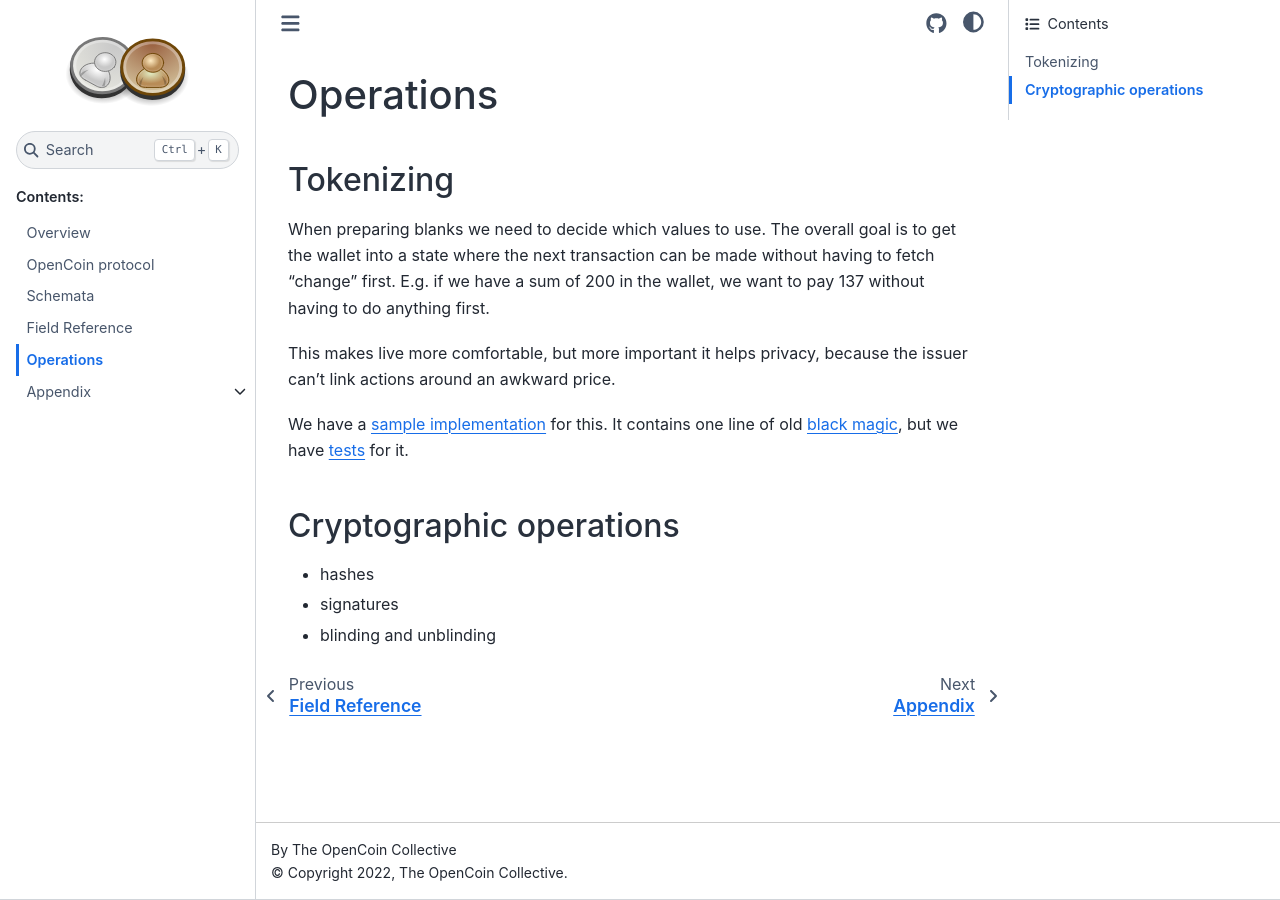
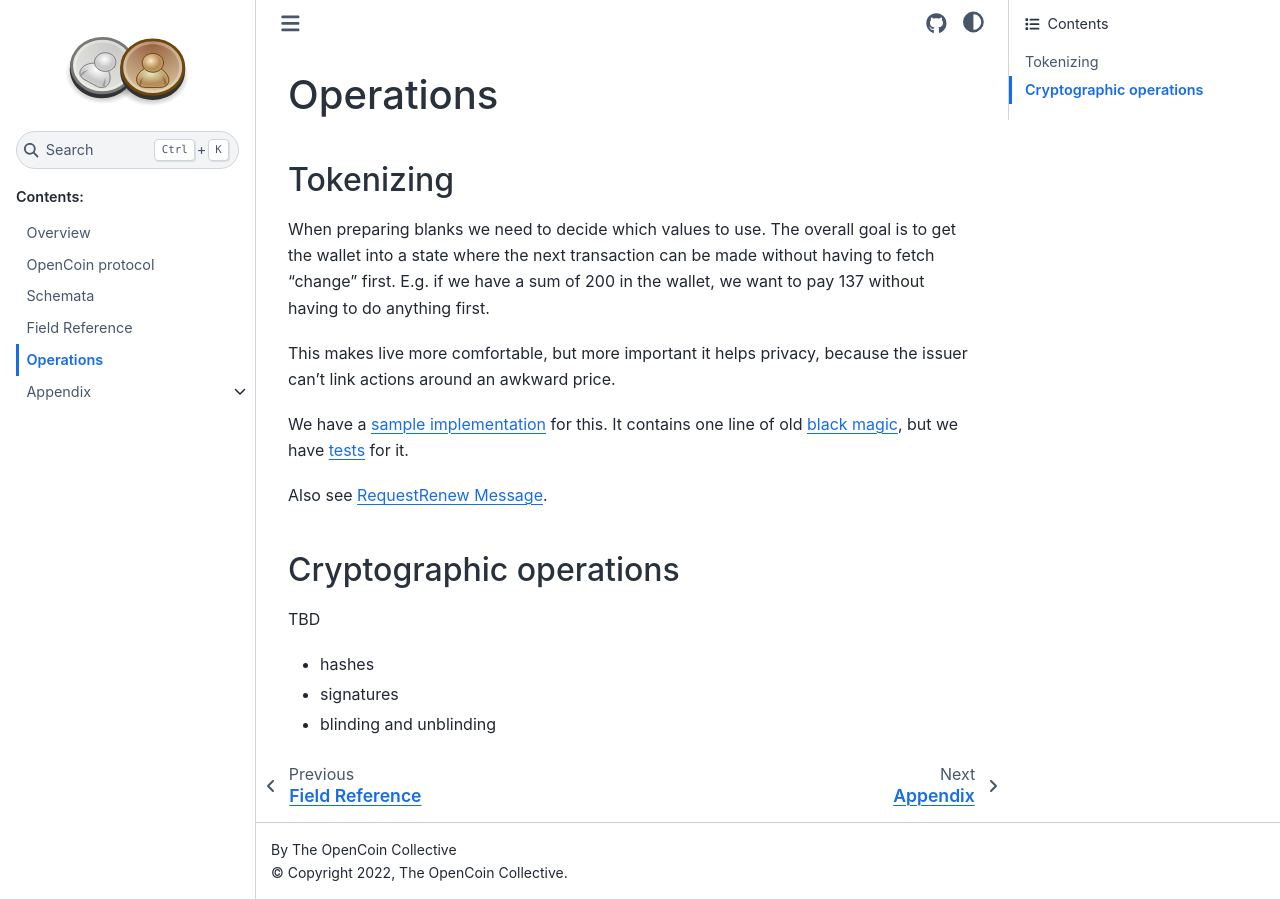
Before and after one commit to OpenCoin/opencoin-playground, a Sphinx documentation site: the page built from v4/docs/operations.md, in a window 1280 px wide. Built offline with Sphinx 7.4.7 and the Sphinx Book theme 1.1.4, drawn with Linux system fonts in a browser that asks for light colours.

Commit message:
Link tokenize content

```diff
--- a/v4/docs/operations.md
+++ b/v4/docs/operations.md
@@ -12,7 +12,11 @@ an awkward price.
 We have a [sample implementation](../coinsplitting.py) for this. It contains one line of old
 [black magic](https://en.wikipedia.org/wiki/Magic_(programming)#Variants), but we have [tests](../test_coinsplitting.py) for it.
 
+Also see [](schemata.md#requestrenew-message).
+
 ## Cryptographic operations
+
+TBD
 
 - hashes
 - signatures
```
Also changed, not shown: v4/docs/schemata.md (+2 -0 lines).
